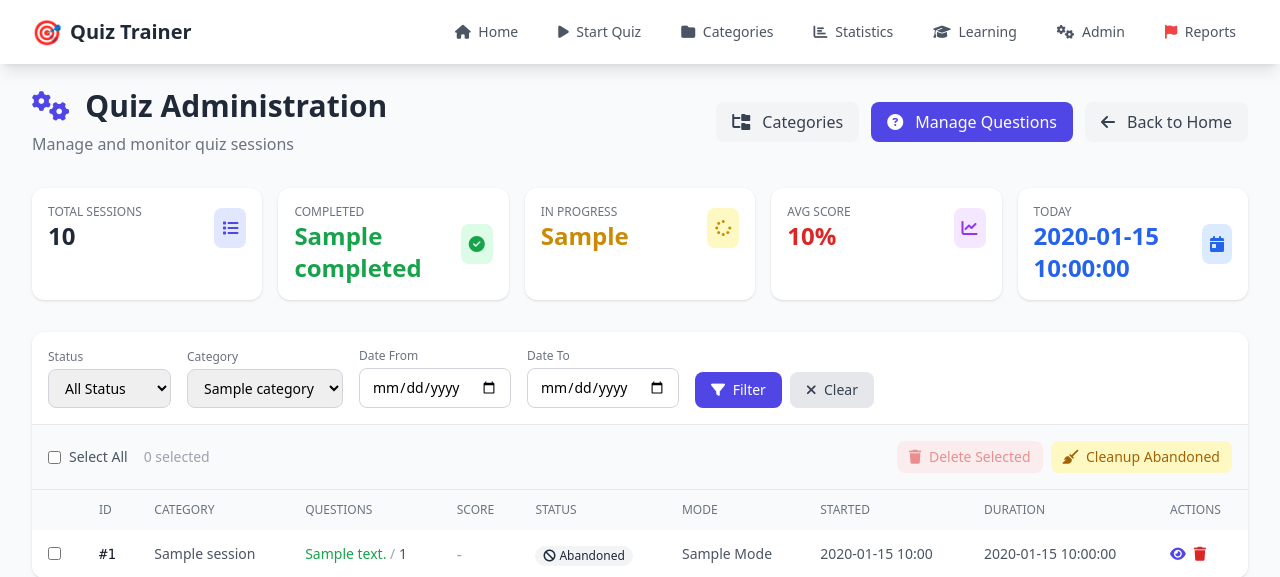
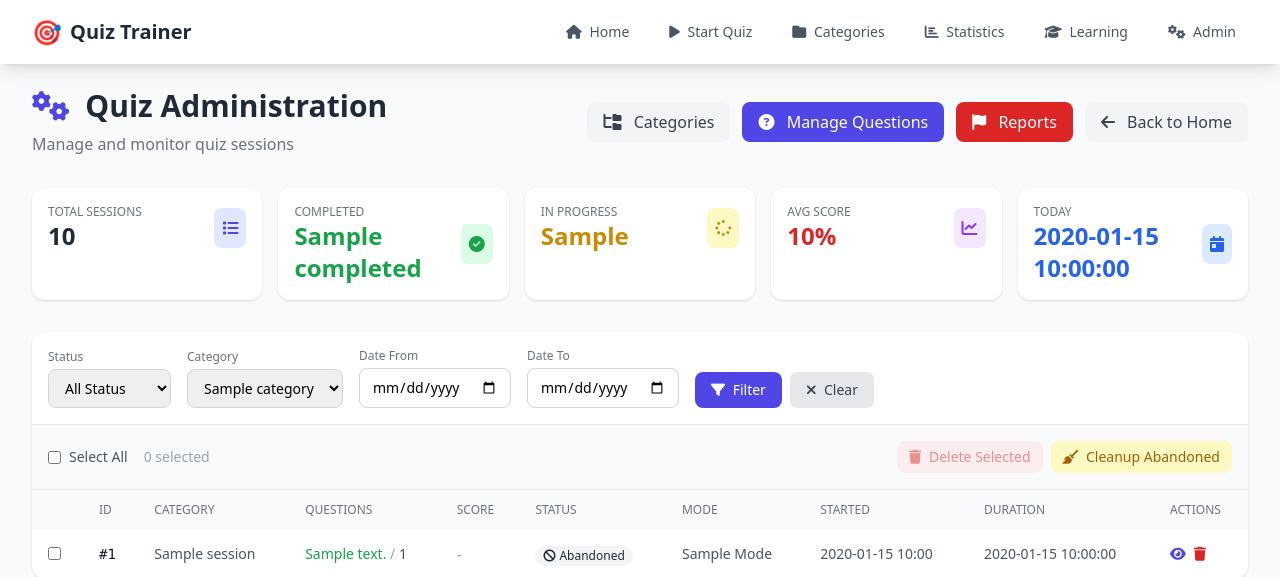
Before and after one commit to elhnd/crud, a Symfony app: template templates/admin/quiz/index.html.twig in a window 1280 px wide. Shown: the top 577 px of the page. Run offline with Twig, Linux system fonts and the light colour scheme; the template is opened without the code that fills it: most values are stand-ins (such as "Sample title", 1, 10 or a date in 2020); some libraries are stand-ins or nearby versions.

Commit message:
add Report menu in the admin page

```diff
--- a/templates/admin/quiz/index.html.twig
+++ b/templates/admin/quiz/index.html.twig
@@ -18,6 +18,9 @@
             </a>
             <a href="{{ path('admin_question_index') }}" class="bg-indigo-600 text-white px-4 py-2 rounded-lg hover:bg-indigo-700 transition">
                 <i class="fas fa-question-circle mr-2"></i> Manage Questions
+            </a>
+            <a href="{{ path('admin_report_index') }}" class="bg-red-600 text-white px-4 py-2 rounded-lg hover:bg-red-700 transition">
+                <i class="fas fa-flag mr-2"></i> Reports
             </a>
             <a href="{{ path('app_home') }}" class="bg-gray-100 text-gray-700 px-4 py-2 rounded-lg hover:bg-gray-200 transition">
                 <i class="fas fa-arrow-left mr-2"></i> Back to Home
--- a/templates/base.html.twig
+++ b/templates/base.html.twig
@@ -180,9 +180,6 @@
                     </a>
                     <a href="{{ path('admin_quiz_index') }}" class="text-gray-600 hover:text-gray-900 px-3 py-2 rounded-md text-sm font-medium">
                         <i class="fas fa-cogs mr-1"></i> Admin
-                    </a>
-                    <a href="{{ path('admin_report_index') }}" class="text-gray-600 hover:text-gray-900 px-3 py-2 rounded-md text-sm font-medium">
-                        <i class="fas fa-flag mr-1 text-red-500"></i> Reports
                     </a>
                 </div>
 
```
